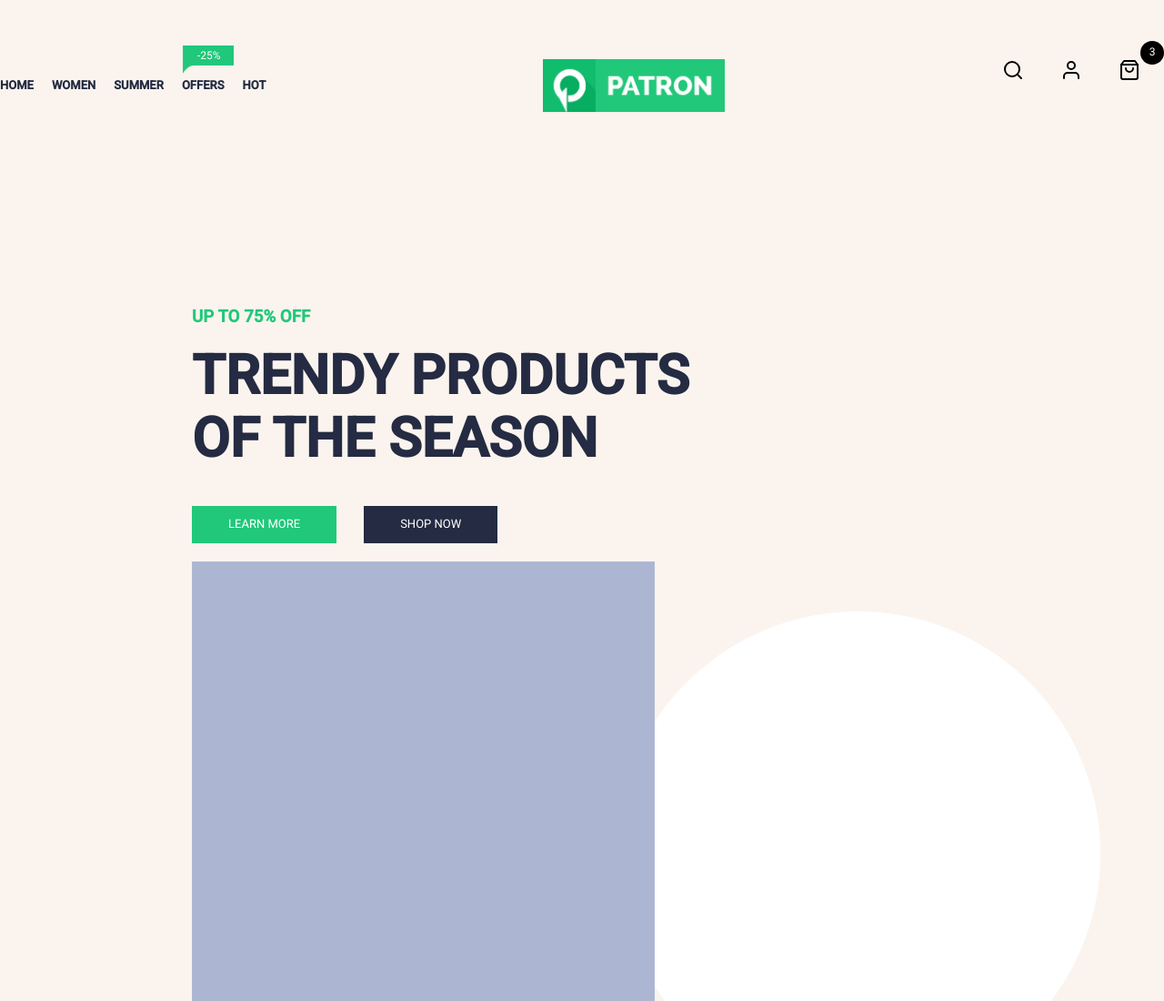
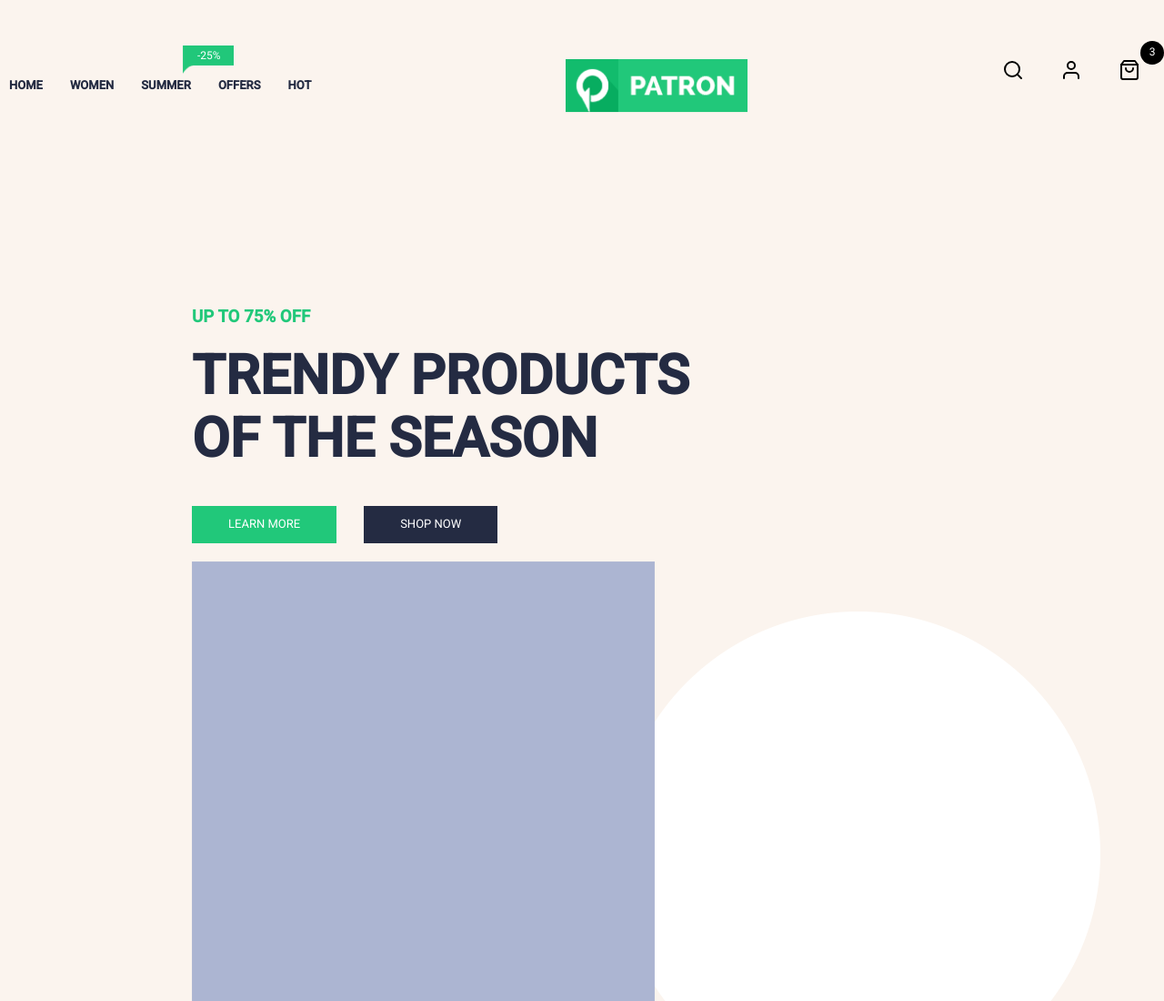
Before and after one commit to dvalenzuela00/fron-end-lab3, a plain HTML site: page index.html in a window 1280 px wide. Shown: the top 1100 px of the page at 91% size. Drawn offline with Linux system fonts and the light colour scheme.

Commit message:
Update styles.css

```diff
--- a/css/styles.css
+++ b/css/styles.css
@@ -629,6 +629,9 @@ body{
     padding: 0 14px 0 0;
 }
 @media all and (max-width: 1494px){
+    .nav a{
+        padding-left: 10px;
+    }
     .principal{
         flex-flow: row wrap;
     }
```
